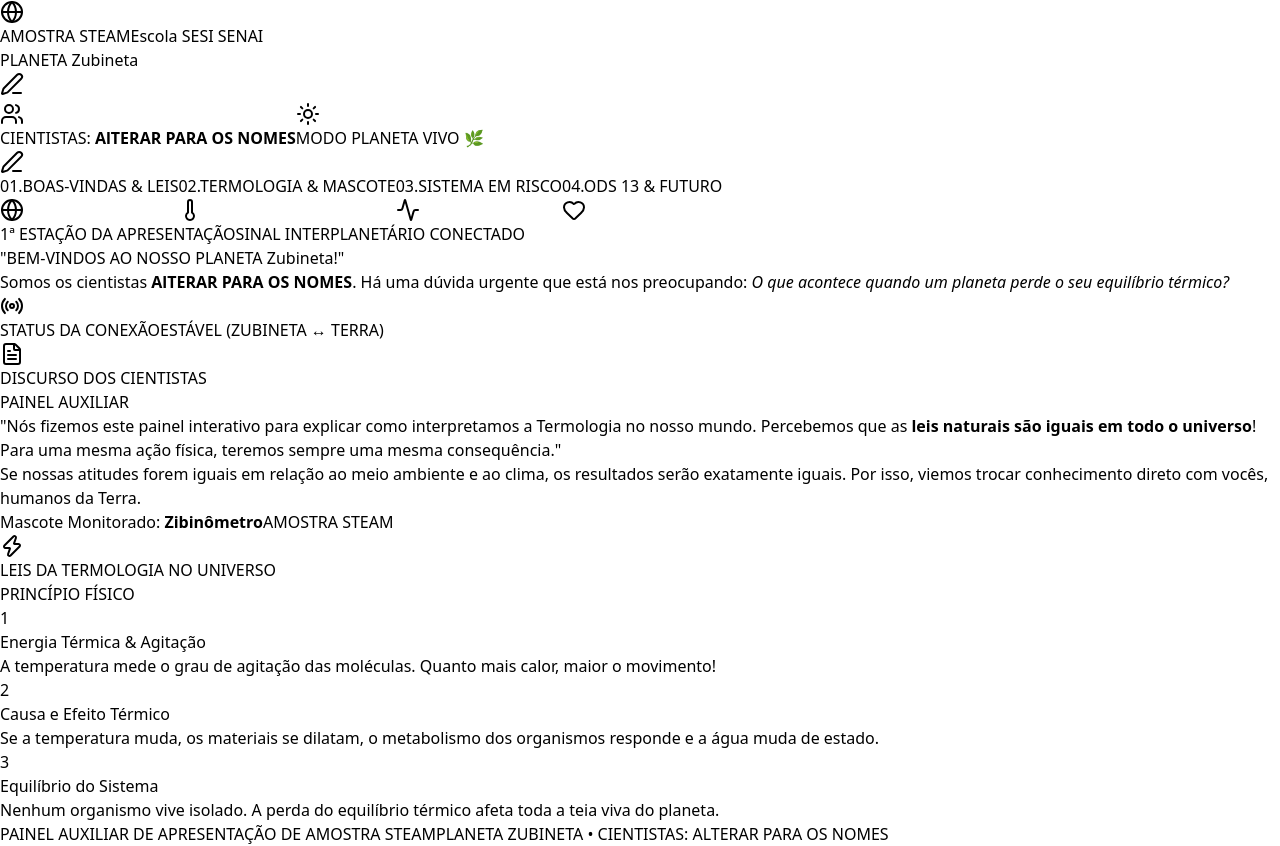
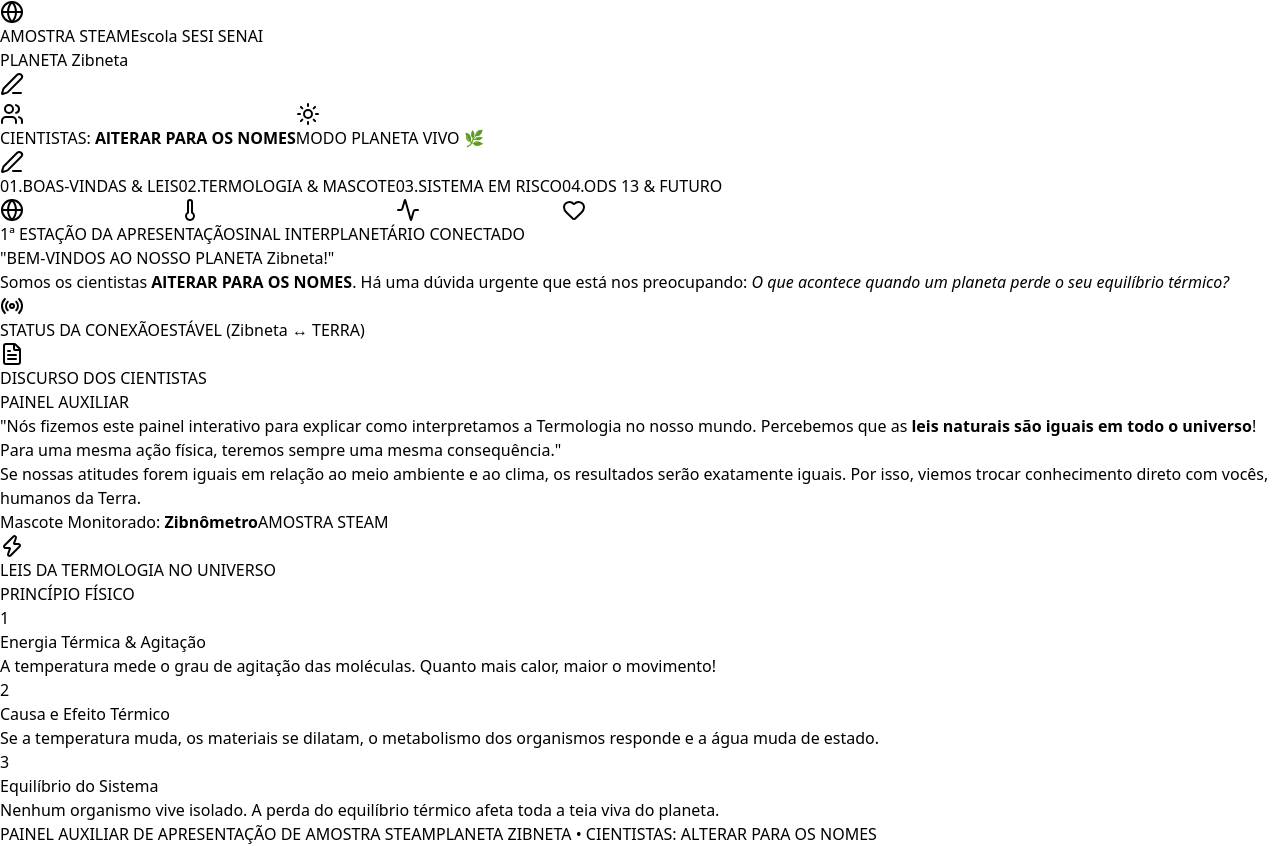
Before and after one commit to ArthurMelzi/Zibneta, a React (Vite) app: page / in a window 1280 px wide. Built offline with nearby package versions, Linux system fonts and the light colour scheme.

Commit message:
Update planet and mascot names from Zubineta to Zibneta

```diff
--- a/src/App.jsx
+++ b/src/App.jsx
@@ -35,8 +35,8 @@
 } from 'lucide-react';
 
 const DEFAULT_CONFIG = {
-  planetName: "Zubineta",
-  mascotName: "Zibinômetro",
+  planetName: "Zibneta",
+  mascotName: "Zibnômetro",
   scientists: "AlTERAR PARA OS NOMES",
   schoolYear: "escola SESI SENAI",
   institution: "Escola SESI SENAI"
@@ -363,7 +363,7 @@
                   <Radio className={`w-8 h-8 ${isAlive ? 'text-purple-600 animate-pulse' : 'text-red-500'}`} />
                   <span className="font-mono text-xs font-bold mt-2">STATUS DA CONEXÃO</span>
                   <span className={`text-sm font-black font-mono mt-1 ${isAlive ? 'text-emerald-600' : 'text-red-500'}`}>
-                    {isAlive ? 'ESTÁVEL (ZUBINETA ↔ TERRA)' : 'CRÍTICA / RUÍDO ALTO'}
+                    {isAlive ? 'ESTÁVEL (Zibneta ↔ TERRA)' : 'CRÍTICA / RUÍDO ALTO'}
                   </span>
                   <div className="w-full bg-slate-200 h-2 mt-3 rounded-none overflow-hidden border border-slate-900">
                     <div className={`h-full ${isAlive ? 'bg-emerald-500 w-full' : 'bg-red-600 w-1/4 animate-ping'}`}></div>
@@ -467,7 +467,7 @@
               </div>
             </div>
 
-            {/* SIMULATOR: ZIBINÔMETRO OCTOPUS */}
+            {/* SIMULATOR: Zibnômetro OCTOPUS */}
             <div className={`${cardBorder} p-6 ${mascotData.bgColor} transition-all`}>
               <div className="flex flex-col lg:flex-row gap-8 items-center">
 
@@ -565,7 +565,7 @@
                   {/* Mascot Name Badge */}
                   <div className="mt-3 text-center">
                     <h3 className="text-xl font-black uppercase font-mono">{config.mascotName}</h3>
-                    <p className="text-xs font-mono opacity-80">Termômetro Biológico de Zubineta</p>
+                    <p className="text-xs font-mono opacity-80">Termômetro Biológico de Zibneta</p>
                   </div>
                 </div>
 
@@ -900,7 +900,7 @@
             <div className="space-y-4">
               <h3 className="text-lg font-black font-mono uppercase flex items-center gap-2">
                 <Activity className="w-5 h-5 text-purple-600" />
-                REGISTRO DA LINHA DO TEMPO DOS CIENTISTAS DE ZUBINETA
+                REGISTRO DA LINHA DO TEMPO DOS CIENTISTAS DE Zibneta
               </h3>
 
               <div className="grid grid-cols-1 sm:grid-cols-2 lg:grid-cols-4 gap-4">
@@ -908,7 +908,7 @@
                   {
                     step: "01",
                     title: "FASE NORMAL",
-                    desc: "Mudanças de cor do Zibinômetro pareciam apenas uma característica curiosa de camuflagem.",
+                    desc: "Mudanças de cor do Zibnômetro pareciam apenas uma característica curiosa de camuflagem.",
                     tag: "EQUILÍBRIO",
                     bg: "bg-emerald-100"
                   },
@@ -1025,7 +1025,7 @@
               </div>
             </div>
 
-            {/* VISÃO DO TELESCÓPIO INTERTEMPORAL (ZUBINETA ↔ TERRA) */}
+            {/* VISÃO DO TELESCÓPIO INTERTEMPORAL (Zibneta ↔ TERRA) */}
             <div className={`${cardBorder} p-6 ${isAlive ? 'bg-blue-900 text-white' : 'bg-zinc-950 text-red-200'}`}>
               <div className="flex items-center justify-between border-b-2 border-white/20 pb-3 mb-4">
                 <div className="flex items-center gap-2 font-mono font-bold text-xs">
@@ -1107,7 +1107,7 @@
                 <div>
                   <span className={badgeClass}>ATIVIDADE INTERATIVA COM VISITANTES</span>
                   <h3 className="text-xl font-black font-mono uppercase mt-1">MURAL DE SOLUÇÕES PARA OS DOIS PLANETAS</h3>
-                  <p className="text-xs font-sans opacity-80">Escolha um problema e digite a sua sugestão para ajudar os cientistas de Zubineta e da Terra!</p>
+                  <p className="text-xs font-sans opacity-80">Escolha um problema e digite a sua sugestão para ajudar os cientistas de Zibneta e da Terra!</p>
                 </div>
 
                 <div className="flex items-center gap-2 font-mono text-xs bg-white p-2 border-2 border-slate-900">
@@ -1236,7 +1236,7 @@
                 </div>
 
                 <div className="pt-4 border-t border-white/20 text-xs font-mono opacity-75">
-                  Saudações dos cientistas de Zubineta e do mascote <strong>{config.mascotName}</strong>!
+                  Saudações dos cientistas de Zibneta e do mascote <strong>{config.mascotName}</strong>!
                 </div>
               </div>
 
```
